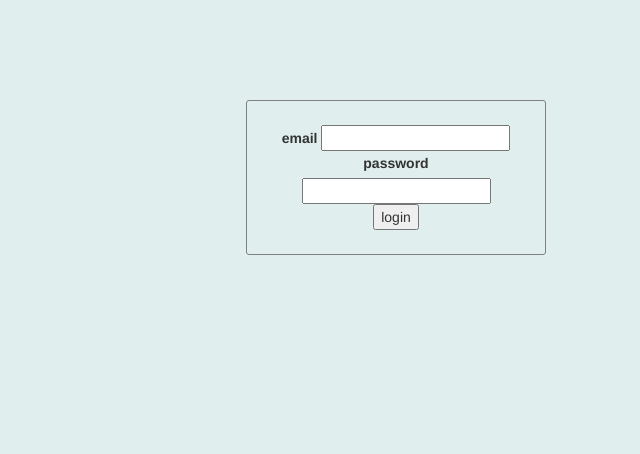
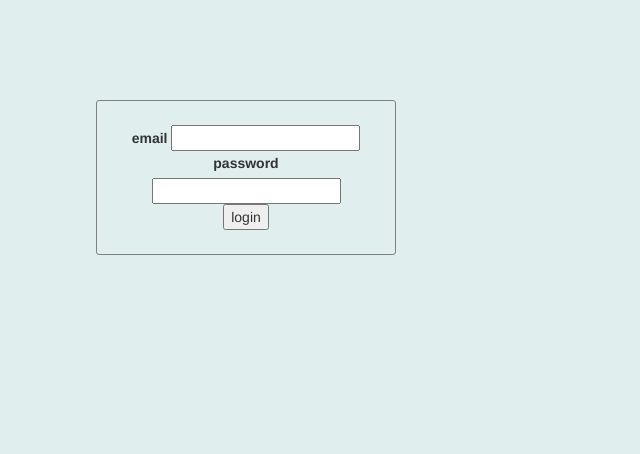
Before and after one commit to BaySchoolCS2/ProjectRepo, a Flask app: page /login in a window 1280 px wide. Shown: the top 454 px of the page, without its empty margins (394-1034 px from the left). Run offline with Flask 2, Linux system fonts and the light colour scheme; some libraries are stand-ins or nearby versions.

Commit message:
Update login.html

```diff
--- a/application/templates/login.html
+++ b/application/templates/login.html
@@ -13,6 +13,7 @@
     border: 1px solid gray;
     border-radius: 3px;
     left: 50%;
+    margin-left: -150px;
     padding: 24px;
     position: absolute;
     top: 100px;
```
